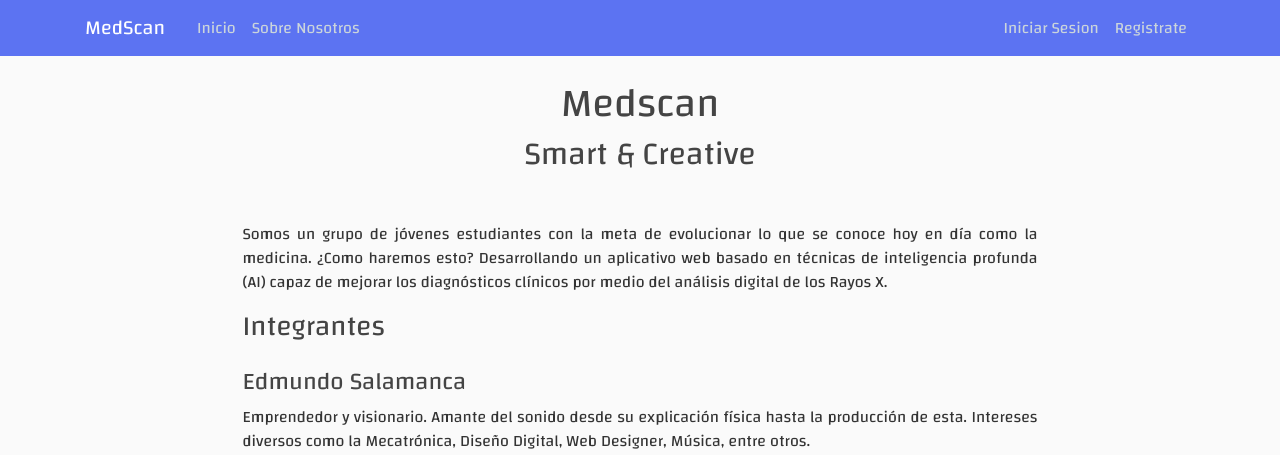
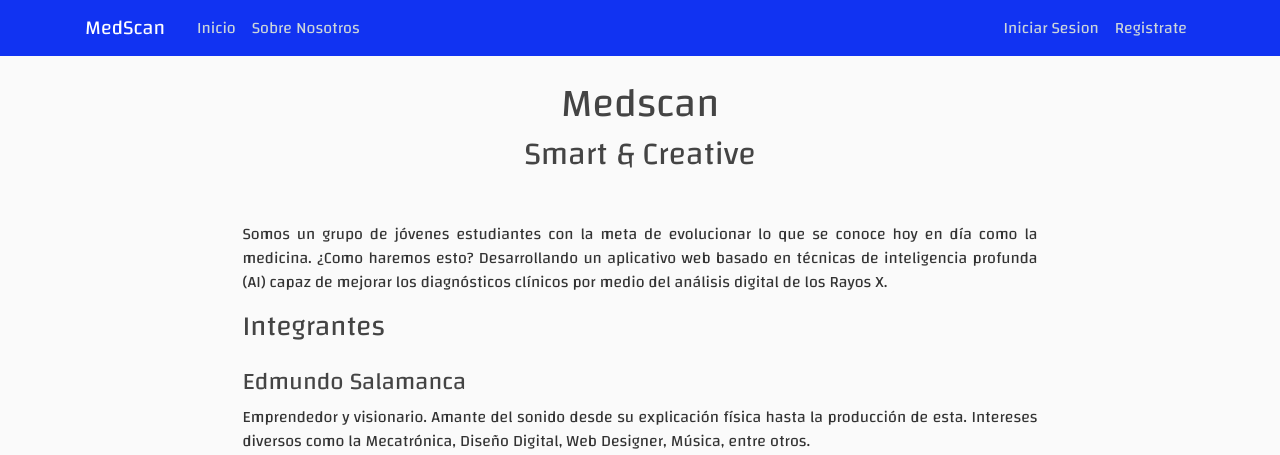
Before and after one commit to jatobrun/medapp, a Flask app: page /about in a window 1280 px wide. Shown: the top 455 px of the page. Run offline with Flask 2, Linux system fonts and the light colour scheme; some libraries are stand-ins or nearby versions.

Commit message:
cambio color nav

```diff
--- a/src/static/main10.css
+++ b/src/static/main10.css
@@ -15,7 +15,7 @@ h6 {
 }
 
 .bg-steel {
-  background-color: #5C73F2;
+  background-color: #1133F2;
 }
 
 .site-header .navbar-nav .nav-link {
```
